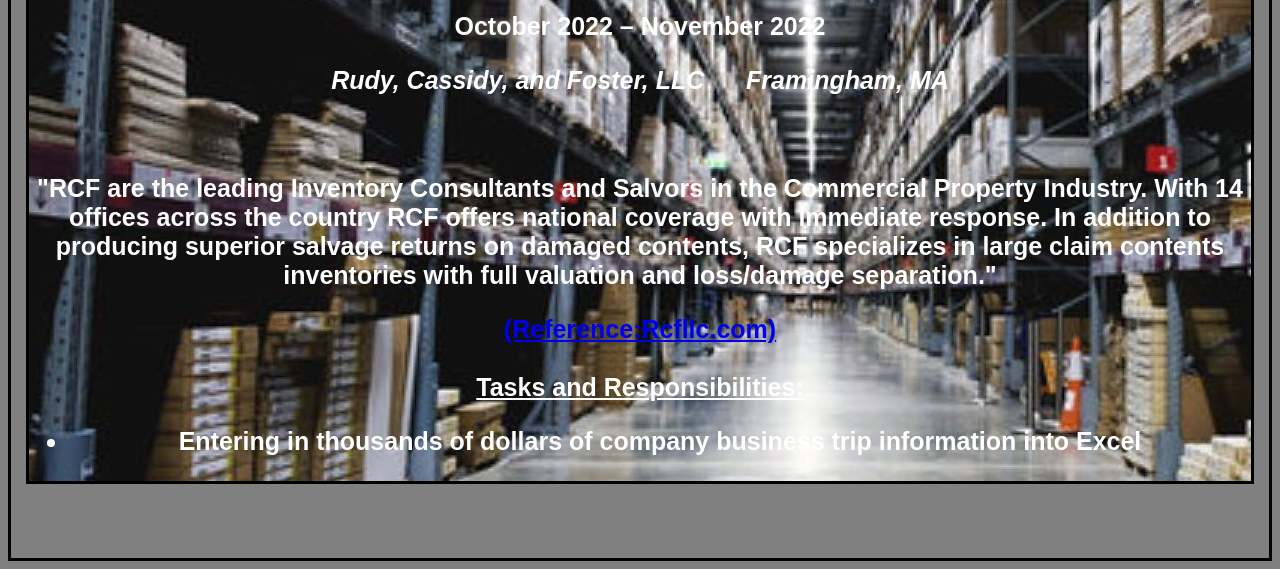
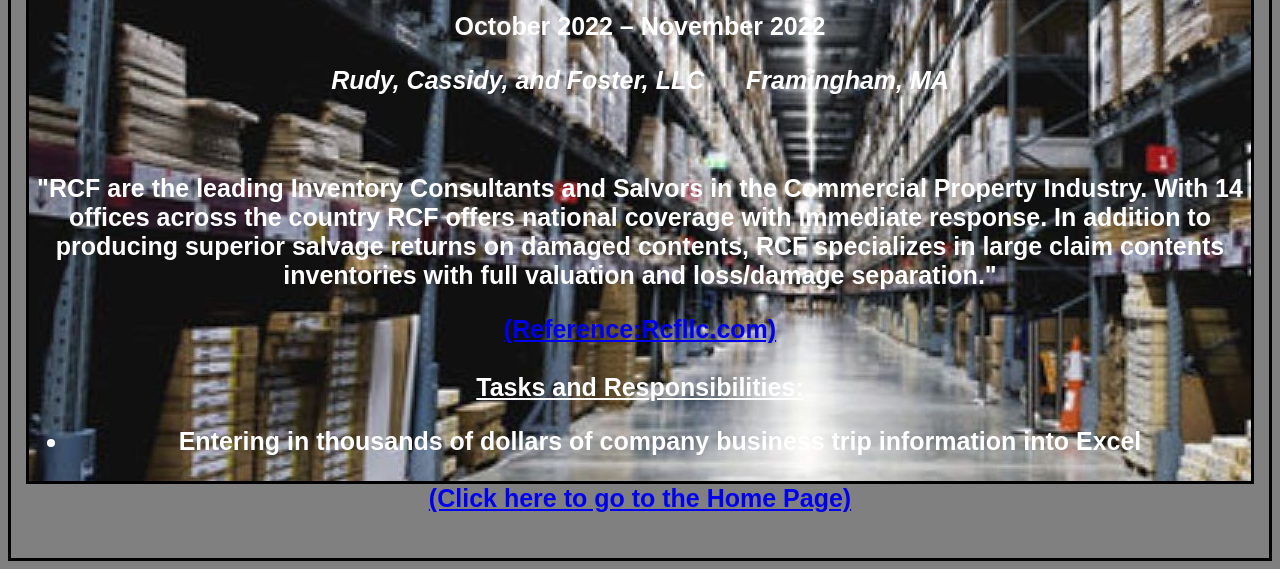
Before and after one commit to Michaelbrima/my-resume-project, a website: page ROLEBOOKKEEPER.html in a window 1280 px wide. Shown: the part 231-800 px from the top of the page. Drawn offline with Linux system fonts and the light colour scheme; files that its build step writes are made by us from their sources.

Commit message:
Update ROLEBOOKKEEPER.html
Added a Home Page link.

```diff
--- a/ROLEBOOKKEEPER.html
+++ b/ROLEBOOKKEEPER.html
@@ -150,6 +150,9 @@
 	</ul>
 
 </div>
+
+<a href="/index.html"> (Click here to go to the Home Page) </a>
+
 </body>
 
 </html>
```
